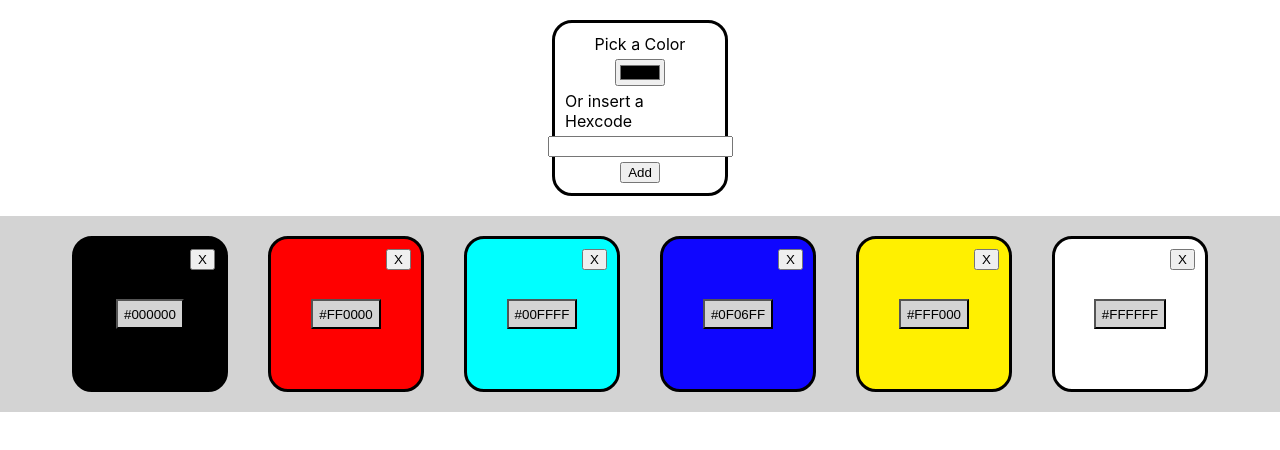
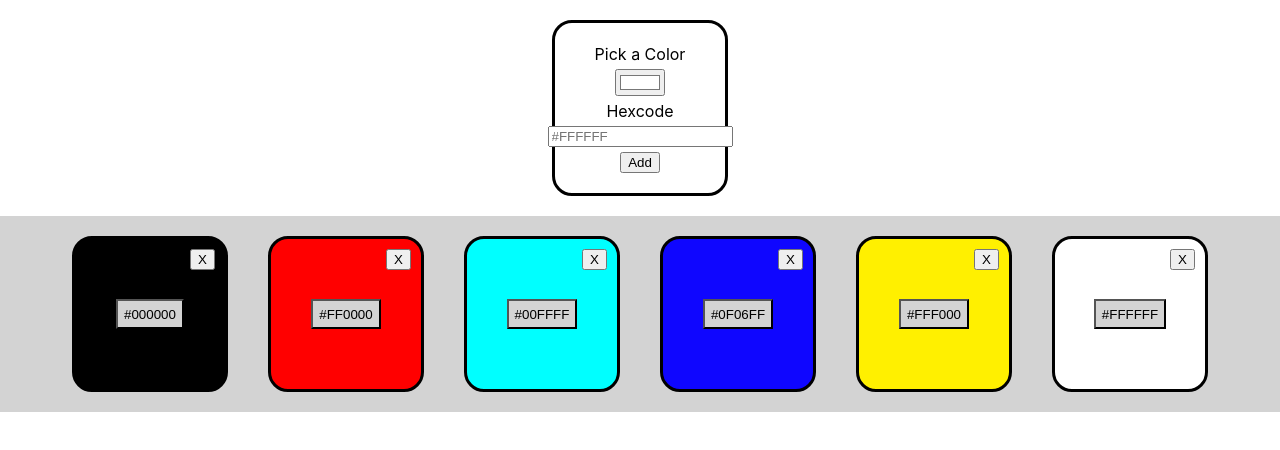
Before and after one commit to edanum/color-saver-app, a React (Create React App) app: page / in a window 1280 px wide. Shown: the top 450 px of the page. Built offline with nearby package versions, Linux system fonts and the light colour scheme.

Commit message:
made input fields dependend from eacht other

```diff
--- a/src/components/Form.js
+++ b/src/components/Form.js
@@ -3,11 +3,16 @@ import { useEffect, useState } from "react";
 
 export function Form({ appendCard }) {
   const [pickedColor, setPickedColor] = useState("#FFFFFF");
-  console.log(pickedColor);
+    console.log(pickedColor);
+
   const onChangeColor = (event) => {
     console.log(event.target.value);
     setPickedColor(event.target.value);
   };
+
+    // const onChangeHexcode = (event) => {
+    //     setPickedColor(event.targelt.value);
+    // };
 
   function handleSubmit(event) {
     event.preventDefault();
@@ -25,9 +30,21 @@ export function Form({ appendCard }) {
         onSubmit={handleSubmit}
       >
         <label HTMLfor="color">Pick a Color</label>
-        <input type="color" id="color" name="color" onChange={onChangeColor} />
-        <label HTMLfor="hexcode">Or insert a Hexcode</label>
-        <input type="text" id="hexocde" name="hexcode" />
+        <input
+          type="color"
+          id="color"
+          name="color"
+          onChange={onChangeColor}
+          value={pickedColor}
+        />
+        <label HTMLfor="hexcode">Hexcode</label>
+        <input
+          type="text"
+          id="hexocde"
+          name="hexcode"
+          placeholder={pickedColor}
+          onChange={onChangeColor}
+        />
         <button type="submit">Add</button>
       </form>
     </div>
```
